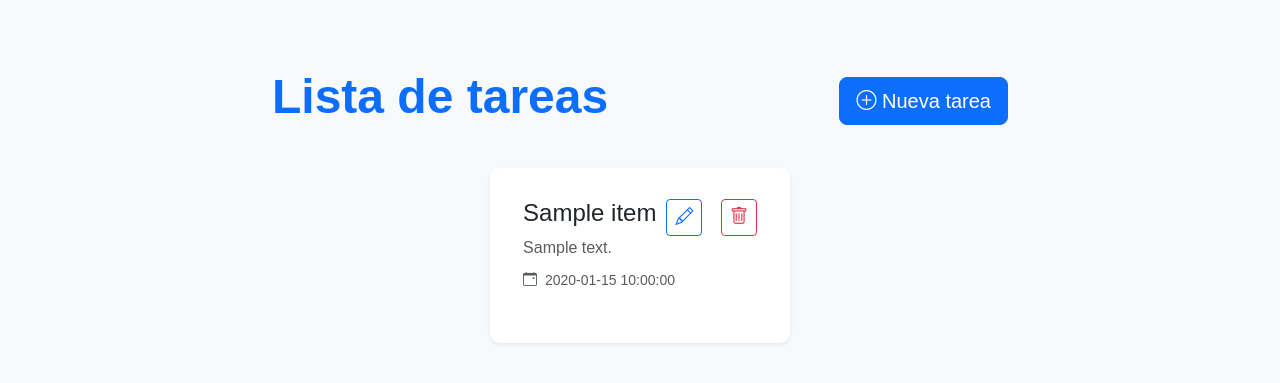
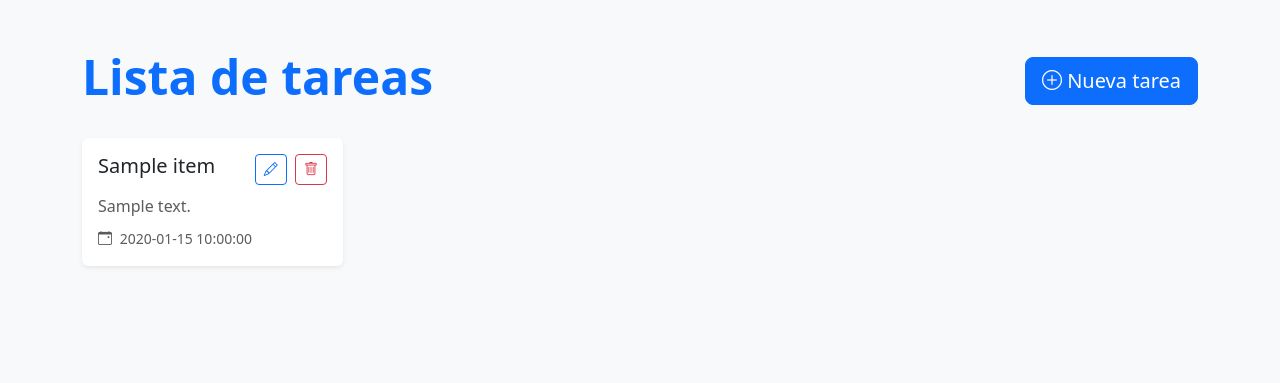
Before and after one commit to DanielRojas1920/PIA-OS, a Flask app: page / in a window 1280 px wide. Shown: the top 383 px of the page. Run offline with Flask 3, Linux system fonts and the light colour scheme; a database or web service that is not in the repository returns one stand-in record (values such as "Sample title"); data that the repository does not hold is empty.

Commit message:
Index en fila tareas

```diff
--- a/Frontend/templates/index.html
+++ b/Frontend/templates/index.html
@@ -8,13 +8,18 @@
     <link href="https://cdn.jsdelivr.net/npm/bootstrap@5.3.0-alpha1/dist/css/bootstrap.min.css" rel="stylesheet">
     <!-- Bootstrap Icons -->
     <link rel="stylesheet" href="https://cdn.jsdelivr.net/npm/bootstrap-icons@1.10.0/font/bootstrap-icons.css">
-    <!-- Tu CSS personalizado -->
-    <link rel="stylesheet" href="{{ url_for('static', filename='style.css') }}">
+    <style>
+        .task-card {
+            transition: transform 0.2s ease-in-out;
+            height: 100%;
+        }
+        .task-card:hover {
+            transform: translateY(-5px);
+        }
+    </style>
 </head>
 <body class="bg-light">
     <div class="container py-5">
-        <div class="row justify-content-center">
-            <div class="col-md-10 col-lg-8">
         <!-- Header -->
         <div class="d-flex justify-content-between align-items-center mb-4">
             <h1 class="display-5 fw-bold text-primary">Lista de tareas</h1>
@@ -23,14 +28,14 @@
             </a>
         </div>
 
-                <!-- Cards container -->
+        <!-- Cards container EN FILAS -->
         <div id="card-container" class="row g-4">
             {% for task in tasks %}
-                    <div class="col-12">
-                        <div class="card shadow-sm border-0 h-100">
-                            <div class="card-body">
-                                <div class="d-flex justify-content-between align-items-start">
-                                    <h2 class="card-title h4 mb-2">{{ task.title }}</h2>
+            <div class="col-md-6 col-lg-4 col-xl-3">  <!-- Cambiado para mostrar en filas -->
+                <div class="card task-card shadow-sm border-0 h-100">
+                    <div class="card-body d-flex flex-column">
+                        <div class="d-flex justify-content-between align-items-start mb-2">
+                            <h5 class="card-title">{{ task.title }}</h5>
                             <div class="actions">
                                 <a href="{{ url_for('edit', id=task.id) }}" class="btn btn-sm btn-outline-primary me-1">
                                     <i class="bi bi-pencil"></i>
@@ -42,11 +47,11 @@
                         </div>
 
                         {% if task.description %}
-                                <p class="card-text text-muted mb-2">{{ task.description }}</p>
+                        <p class="card-text text-muted mb-2 flex-grow-1">{{ task.description }}</p>
                         {% endif %}
 
                         {% if task.date %}
-                                <p class="card-text">
+                        <p class="card-text mt-auto">
                             <small class="text-muted">
                                 <i class="bi bi-calendar-event me-1"></i> {{ task.date }}
                             </small>
@@ -67,8 +72,6 @@
         </div>
         {% endif %}
     </div>
-        </div>
-    </div>
 
     <!-- Bootstrap JS (opcional, para componentes interactivos) -->
     <script src="https://cdn.jsdelivr.net/npm/bootstrap@5.3.0-alpha1/dist/js/bootstrap.bundle.min.js"></script>
```
Lines whose indentation alone changed are shown as unchanged.
